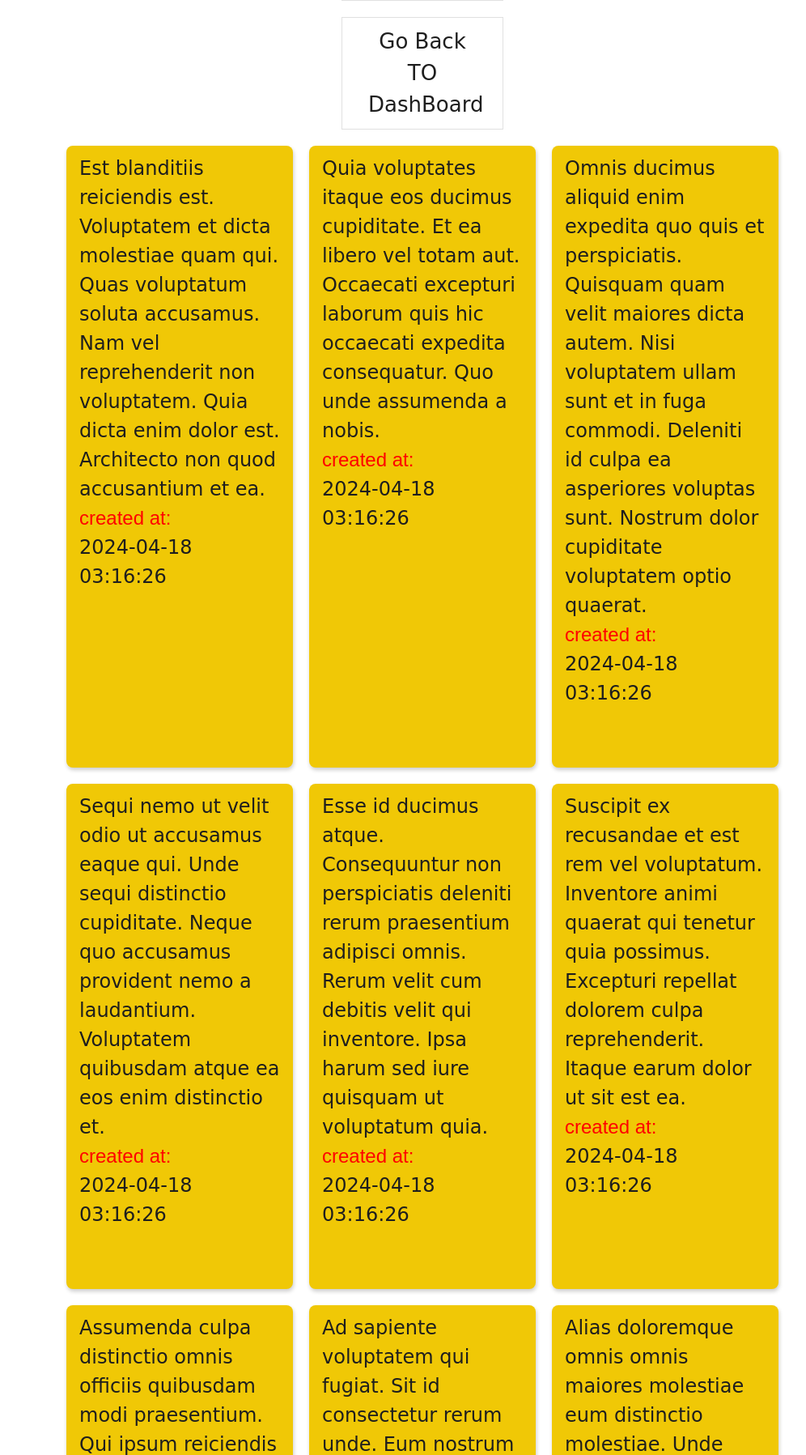
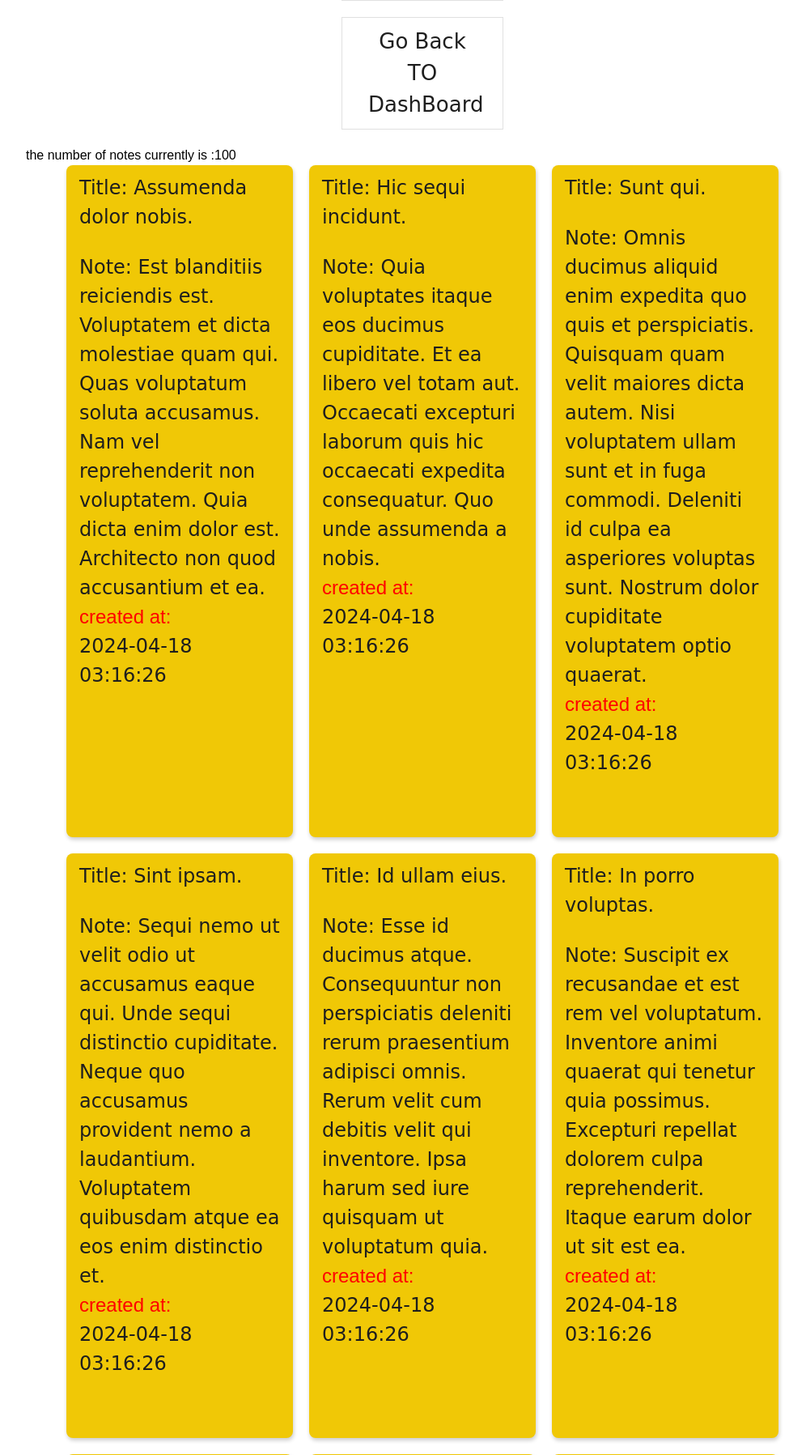
Before and after one commit to ali-workshop/NoteApp, a Laravel app: page /note/all in a window 1280 px wide. Shown: the part 297-2094 px from the top of the page at 81% size, without its empty margins (118-1114 px from the left). Run offline with Laravel 12, Linux system fonts and the light colour scheme; data comes from the database, SQL or seed files in the repository; style sheets or scripts are compiled from the project's sources.

Commit message:
enhacement and fix bugs

```diff
--- a/app/Http/Controllers/NoteController.php
+++ b/app/Http/Controllers/NoteController.php
@@ -23,27 +23,28 @@ class NoteController extends Controller
 
    }
 
-   public function get_via_id(){
+   public function get_via_title(){
 
-        return view('note.get-id');
+        return view('note.get-title');
 
 
    }
 
-   public function edit_via_id(Request $request){
+   public function edit_via_title(Request $request){
 
-    $id=$request->validate([
+    $title=$request->validate([
 
-'id' => ['string']
+'title' => ['string']
  ]);
     //  dd($id);
 
 
+    //    dd($title);
+    $note=Note::query()->where('title','LIKE','%'.$title['title'].'%')->get();
 
-    $note=Note::find($id);
-
+    // dd($note);
     if ($note->count() === 0) {
-        return view('note.unvalid-id');
+        return view('note.unvalid-title');
         // dd($note);
    }
 
@@ -51,10 +52,18 @@ class NoteController extends Controller
     // dd($note[0]);
     // dd($note[0]->note);
 
-    return view('note.edit-id',['note'=>$note[0]]);
+    return view('note.edit-note-based-title',['note'=>$note[0]]);
 
 
    }
+
+public function getnotes(){
+
+    return view('note.getnote');
+
+
+}
+
     public function index($how_dispaly)
     {
         if ($how_dispaly=="all"){$notes=Note::all();}#this is for display the all notes
@@ -77,6 +86,15 @@ return view('note.sort');
 
 
 
+}
+
+
+
+public function search(Request $request){
+
+$title=$request->validate(['title'=>['string','required']]);
+$notes=Note::where('title','LIKE','%'.$title['title'].'%')->get();
+return view('note.index',['notes'=>$notes]);
 }
     public function sort($howtosort){
 
@@ -169,7 +187,7 @@ return view('note.sort');
     public function store(Request $request)
     {
         $note=$request->validate([
-
+            'title'=>['string','required'],
             'note'=>['string','required'],
 
         ]);
@@ -247,7 +265,7 @@ return view('note.sort');
 
         ]);
 
-        $notes=Note::where('note','LIKE','%'.$text['text'].'%')->get();
+        $notes=Note::where('title','LIKE','%'.$text['text'].'%')->get();
         session()->flash('message', 'the Notes match this title are below free to delet any one you need.....');
         return view('note.delet_via_title', ["notes" => $notes]);
 
--- a/app/Models/Note.php
+++ b/app/Models/Note.php
@@ -12,6 +12,7 @@ class Note extends Model
     protected $fillable=[
 
         "note",
+        "title",
 
 
 
--- a/resources/views/note/create.blade.php
+++ b/resources/views/note/create.blade.php
@@ -3,12 +3,14 @@
         <h1>Create new note</h1>
         <form action="{{ route('note.store') }}" method="POST" class="note">
             @csrf
+            <textarea name="title" rows="1" class="note-body" placeholder="Enter your note title here"></textarea><br><br>
+
             <textarea name="note" rows="10" class="note-body" placeholder="Enter your note here"></textarea>
             <div class="note-buttons">
                 @php
-                    $all='order_pages'
+                    $created_at_desc='order_pages_CD'
                 @endphp
-                <a href="{{ route('note.index',['howwilldisplay'=>$all]) }}" class="note-cancel-button">Cancel</a>
+                <a href="{{ route('note.index',['howwilldisplay'=>$created_at_desc]) }}" class="note-cancel-button">Cancel</a>
                 <button class="note-submit-button">Submit</button>
             </div>
         </form>
--- a/resources/views/note/get-id.blade.php
+++ b/resources/views/note/get-title.blade.php
@@ -1,10 +1,10 @@
 <x-layout>
     <div class="note-container single-note">
-        <h1 class="text-3xl py-4">Edit your note BY ID </h1>
-        <form action={{route("note.edit.via.id")}} method="GET" class="note">
+        <h1 class="text-3xl py-4">Edit your note BY Title </h1>
+        <form action={{route("note.edit.via.title")}} method="GET" class="note">
             @csrf
             @method("GET")
-            <textarea  name="id" rows="10" class="note-body" placeholder="Enter your note ID here"></textarea>
+            <textarea  name="title" rows="1" class="note-body" placeholder="Enter your note Title or peice of the title here..."></textarea>
 
             <div class="note-buttons">
                 <a href="{{ route('note.index',['howwilldisplay'=>'order_pages_UD']) }}" class="note-cancel-button">Cancel</a>
--- a/resources/views/note/get_delet.blade.php
+++ b/resources/views/note/get_delet.blade.php
@@ -4,7 +4,7 @@
         <form action='{{route("note.get.destroy.title")}}' method="GET" class="note">
             @csrf
             @method("GET")
-            <textarea  name="text" rows="10" class="note-body" placeholder="Enter title  of the note u want to delet it."></textarea>
+            <textarea  name="text" rows="1" class="note-body" placeholder="Enter title  of the note u want to delet it."></textarea>
 
             <div class="note-buttons">
                 <a href="{{ route('note.index',['howwilldisplay'=>'order_pages_UD']) }}" class="note-cancel-button">Cancel</a>
--- a/resources/views/note/index.blade.php
+++ b/resources/views/note/index.blade.php
@@ -10,11 +10,15 @@
         <a href="{{ route('note.panel') }}" class="new-note-btn">
             Go Back TO DashBoard
         </a>
+        <div><h3>the  number of notes currently is :{{count($notes)}} </h3></div>
         <div class="notes">
             @foreach ($notes as $note)
                 <div class="note">
                     <div class="note-body">
-                        {{ Str::words($note->note,50) }}<div style="color: red">created at:</div>{{$note->created_at}}
+                       Title: {{ Str::words($note->title,10) }}
+                    </div>
+                    <div class="note-body">
+                        Note:    {{ Str::words($note->note,50) }}<div style="color: red">created at:</div>{{$note->created_at}}
                     </div>
                     <div class="note-buttons">
                         <a href="{{route('note.show',$note)}}" class="note-edit-button">View</a>
--- a/resources/views/note/panal.blade.php
+++ b/resources/views/note/panal.blade.php
@@ -14,7 +14,7 @@
                     <a href={{route('note.index',['howwilldisplay'=>'all'])}} class="block text-blue-500 hover:text-blue-700 transition duration-300 ease-in-out transform hover:scale-105">Press to show all the notes</a><br><br>
                 </li>
                 <li class="mb-6">
-                    <a href={{route("note.get.id")}} class="block text-blue-500 hover:text-blue-700 transition duration-300 ease-in-out transform hover:scale-105">Press to edit specific Note by title</a><br><br>
+                    <a href={{route("note.get.title")}} class="block text-blue-500 hover:text-blue-700 transition duration-300 ease-in-out transform hover:scale-105">Press to edit specific Note</a><br><br>
                 </li>
                 <li class="mb-6">
                     <a href={{route("note.all")}} class="block text-blue-500 hover:text-blue-700 transition duration-300 ease-in-out transform hover:scale-105">Press to show all (filter) and edit</a><br><br>
@@ -23,13 +23,13 @@
                     <a href={{route("note.create")}} class="block text-blue-500 hover:text-blue-700 transition duration-300 ease-in-out transform hover:scale-105">Create new Note</a><br><br>
                 </li>
                 <li class="mb-6">
-                    <a href={{route('note.get.id')}} class="block text-blue-500 hover:text-blue-700 transition duration-300 ease-in-out transform hover:scale-105">Continue write with specific Note</a><br><br>
+                    <a href={{route('note.get.title')}} class="block text-blue-500 hover:text-blue-700 transition duration-300 ease-in-out transform hover:scale-105">Continue write with specific Note</a><br><br>
                 </li>
                 <li class="mb-6">
                     <a href={{route('note.get.destroy')}} class="block text-blue-500 hover:text-blue-700 transition duration-300 ease-in-out transform hover:scale-105">Delete note</a><br><br>
                 </li>
                 <li class="mb-6">
-                    <a href="#" class="block text-blue-500 hover:text-blue-700 transition duration-300 ease-in-out transform hover:scale-105">Search for note using tite</a><br><br>
+                    <a href="{{route('note.get.notes.title')}} " class="block text-blue-500 hover:text-blue-700 transition duration-300 ease-in-out transform hover:scale-105">Search for note using title</a><br><br>
                 </li>
                 <li class="mb-6">
                     <a href="{{ route('note.get.text') }}" class="block text-blue-500 hover:text-blue-700 transition duration-300 ease-in-out transform hover:scale-105">Search for note using some text</a><br><br>
--- a/resources/views/note/unvalid-id.blade.php
+++ b/resources/views/note/unvalid-title.blade.php
@@ -40,7 +40,7 @@
     <body>
         <div class="image-container">
             <img src="https://media.giphy.com/media/nR4L10XlJcSeQ/giphy.gif?cid=790b7611ev2nrkpxohiqe6ot7sr271pctd5opjjv5rrrjwli&ep=v1_gifs_search&rid=giphy.gif&ct=g" alt="UN_VALID ID">
-            <div class="overlay-text">UN_VALID ID</div>
+            <div class="overlay-text">There is no Note wiht this title</div>
         </div>
     </body>
 </html>
--- a/routes/web.php
+++ b/routes/web.php
@@ -23,20 +23,17 @@ Route::get('/create/note',[NoteController::class,'create'])->name('note.create')
 Route::post('/note/store',[NoteController::class,'store'])->name('note.store');
 Route::get('/create/note/via/Ai',[NoteController::class,'createAi'])->name('note.create.ai');
 Route::get('/note/show/{note}',[NoteController::class,'show'])->name('note.show');
-Route::get('/get/note/via/id/',[NoteController::class,'get_via_id'])->name('note.get.id');
-Route::get('/edit/note/via/id/',[NoteController::class,'edit_via_id'])->name('note.edit.via.id');
+Route::get('/get/note/via/title/',[NoteController::class,'get_via_title'])->name('note.get.title');
+Route::get('/edit/note/via/title/',[NoteController::class,'edit_via_title'])->name('note.edit.via.title');
 Route::get('note/edit/{note}',[NoteController::class,'edit'])->name('note.edit');
+Route::get('search/results',[NoteController::class,'search'])->name('note.search');
 Route::put('note/update/{note}',[NoteController::class,'update'])->name('note.update');
 Route::get('unvalid/note',[NoteController::class,'unvalid'])->name('note.unvalid');
 Route::get('note/to/delete',[NoteController::class,'getdelet'])->name('note.get.destroy');
 Route::get('note/delete/via/title',[NoteController::class,'notetodelet'])->name('note.get.destroy.title');
+Route::get('get/all/notes/match/title',[NoteController::class,'getnotes'])->name('note.get.notes.title');
+Route::delete('note/delete/{note}',[NoteController::class,'destroy'])->name('note.destroy');
 
-Route::delete('note/delete/{note}',[NoteController::class,'destroy'])->name('note.destroy');
-# instead of the above line i can use better way and make it in one line
-// Route::resource('note',NoteController::class);
-
-// make title for each note
-// make the filter by the titles names
 
 Route::get('story',[StroyController::class,'test']);
 
```
Also changed, not shown: app/Http/Controllers/StroyController.php (+8 -2 lines), resources/views/note/getnote.blade.php (added, +15 -0 lines), resources/views/story.blade.php (+47 -3 lines), database/migrations/2024_04_02_222057_create_notes_table.php, resources/views/note/edit-note-based-title.blade.php (renamed from resources/views/note/edit-id.blade.php).
